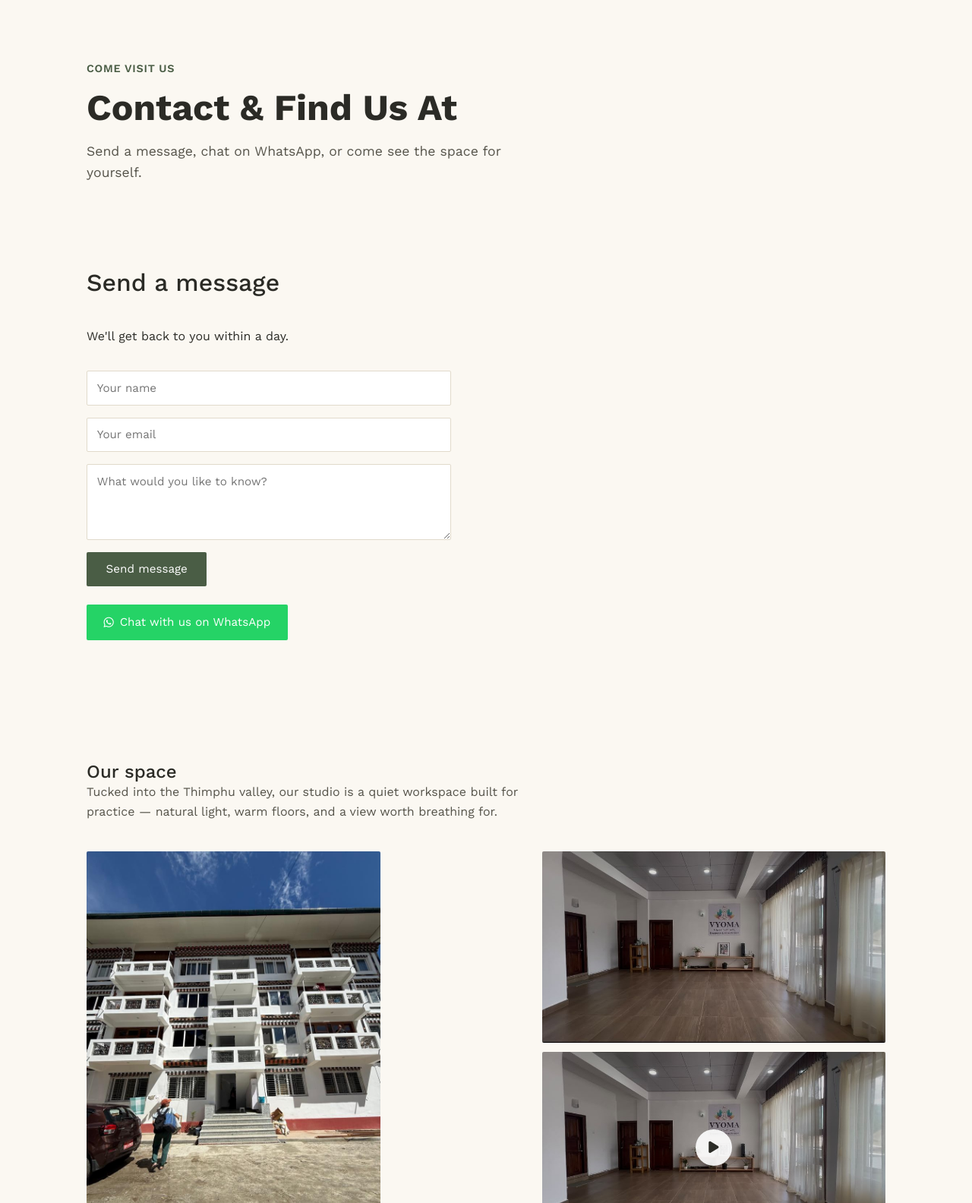
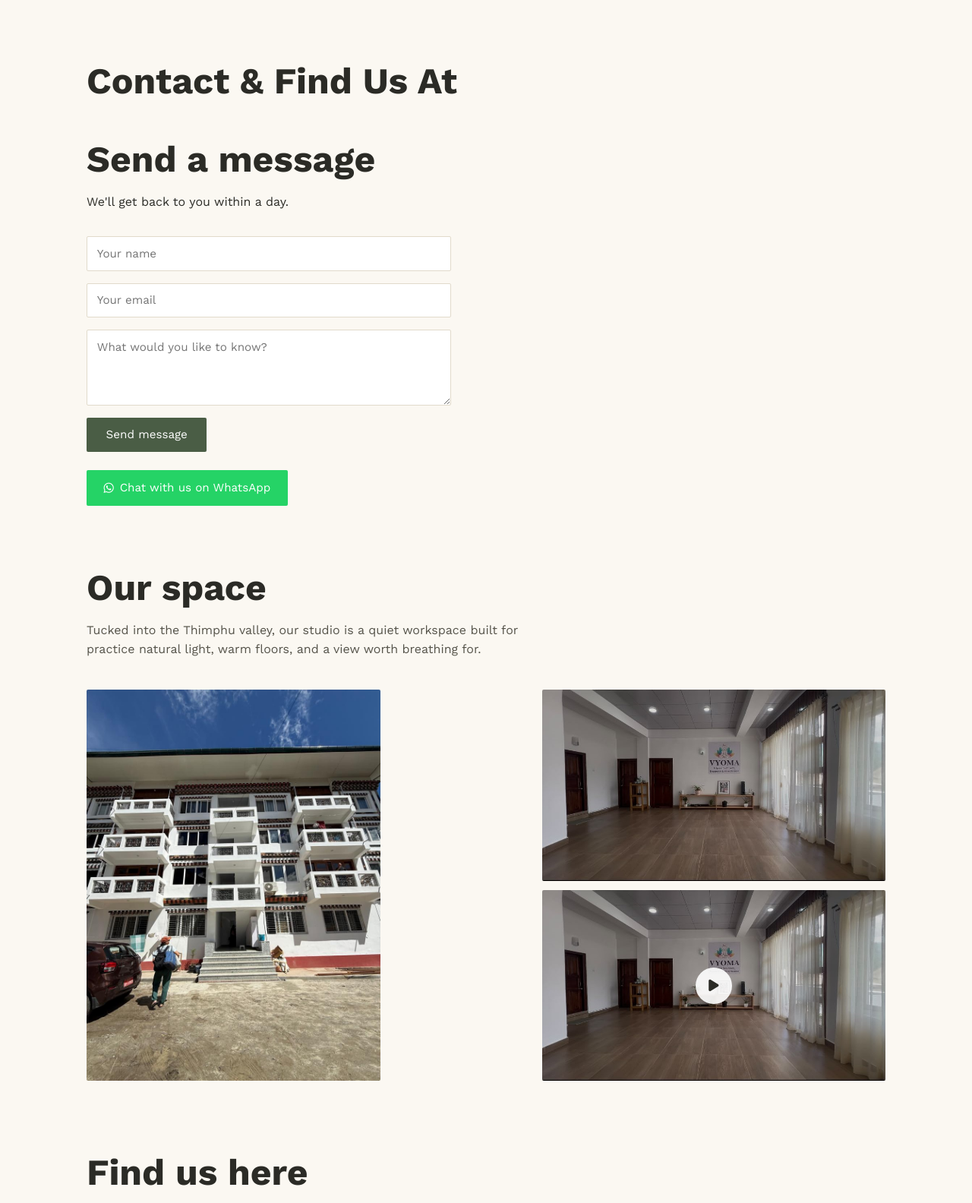
Before and after one commit to jurmeysherub/Vyoma-Yoga-Institute, a Flask app: page /contact in a window 1280 px wide. Shown: the part 641-2225 px from the top of the page at 76% size. Run offline with Flask 3, Linux system fonts and the light colour scheme.

Commit message:
thrid update

```diff
--- a/static/styles.css
+++ b/static/styles.css
@@ -41,6 +41,27 @@ section {
   margin: 0 auto;
   padding: 5rem 1.5rem;
 }
+
+.section-heading-lg {
+  font-size: 3rem;
+  font-weight: 700;
+  color: var(--color-ink);
+  margin-bottom: 1rem;
+}
+
+
+.page-title-block + section {
+  padding-top: 0;
+}
+
+.contact + .location {
+  padding-top: 0;
+}
+
+.location + .find-us {
+  padding-top: 0;
+}
+
 
 /* ===========================================
    NAV
@@ -90,7 +111,7 @@ section {
   color: #fff;
   background-image:
     linear-gradient(180deg, rgba(20,20,15,0.55) 0%, rgba(20,20,15,0.35) 45%, rgba(20,20,15,0.65) 100%),
-    url('https://images.unsplash.com/photo-1544367567-0f2fcb009e0b?q=80&w=1200&auto=format&fit=crop');
+    url('images/P1.jpeg');
   background-size: cover;
   background-position: center;
   display: flex;
@@ -1168,7 +1189,7 @@ section {
   color: #fff;
   background-image:
     linear-gradient(180deg, rgba(20,20,15,0.5) 0%, rgba(20,20,15,0.75) 100%),
-    url('https://images.unsplash.com/photo-1506126613408-eca07ce68773?q=80&w=1600&auto=format&fit=crop');
+    url('images/P6.jpeg');
   background-size: cover;
   background-position: center 30%;
   margin-bottom: -2px; /* removes any sub-pixel gap before the footer */
@@ -1359,28 +1380,28 @@ section {
 .hero-banner-classes {
   background-image:
     linear-gradient(180deg, rgba(20,20,15,0.45) 0%, rgba(20,20,15,0.3) 40%, rgba(20,20,15,0.7) 100%),
-    url('https://images.unsplash.com/photo-1506126613408-eca07ce68773?q=80&w=1600&auto=format&fit=crop');
+    url('images/P2.jpeg');
   background-position: center 40%;
 }
 
 .hero-banner-pricing {
   background-image:
     linear-gradient(180deg, rgba(20,20,15,0.45) 0%, rgba(20,20,15,0.3) 40%, rgba(20,20,15,0.7) 100%),
-    url('https://images.unsplash.com/photo-1506126613408-eca07ce68773?q=80&w=1600&auto=format&fit=crop');
+    url('images/P4.jpeg');
   background-position: center 60%;
 }
 
 .hero-banner-about {
   background-image:
     linear-gradient(180deg, rgba(20,20,15,0.45) 0%, rgba(20,20,15,0.3) 40%, rgba(20,20,15,0.7) 100%),
-    url('https://images.unsplash.com/photo-1506126613408-eca07ce68773?q=80&w=1600&auto=format&fit=crop');
+    url('images/P3.jpeg');
   background-position: center 20%;
 }
 
 .hero-banner-contact {
   background-image:
     linear-gradient(180deg, rgba(20,20,15,0.45) 0%, rgba(20,20,15,0.3) 40%, rgba(20,20,15,0.7) 100%),
-    url('https://images.unsplash.com/photo-1506126613408-eca07ce68773?q=80&w=1600&auto=format&fit=crop');
+    url('images/P1.jpeg');
   background-position: center 50%;
 }
 
@@ -1399,7 +1420,7 @@ section {
 .hero-banner-schedule {
   background-image:
     linear-gradient(180deg, rgba(20,20,15,0.45) 0%, rgba(20,20,15,0.3) 40%, rgba(20,20,15,0.7) 100%),
-    url('https://images.unsplash.com/photo-1506126613408-eca07ce68773?q=80&w=1600&auto=format&fit=crop');
+    url('images/P5.jpeg');
   background-position: center 40%;
 }
 
--- a/templates/about.html
+++ b/templates/about.html
@@ -46,7 +46,7 @@
     <img src="{{ url_for('static', filename='images/philosophy-1.jpeg') }}" alt="Teaching moment at Vyoma Yoga">
     <img src="{{ url_for('static', filename='images/philosophy-2.jpeg') }}" alt="Teaching moment at Vyoma Yoga">
     <img src="{{ url_for('static', filename='images/philosophy-3.jpeg') }}" alt="Teaching moment at Vyoma Yoga">
-    <img src="{{ url_for('static', filename='images/philosophy-4.jpeg') }}" alt="Teaching moment at Vyoma Yoga">
+    <img src="{{ url_for('static', filename='images/P.jpeg') }}" alt="Teaching moment at Vyoma Yoga">
   </div>
   <div class="about-text">
     <h2>Teaching Philosophy</h2>
--- a/templates/base.html
+++ b/templates/base.html
@@ -30,7 +30,7 @@
   <!-- ===== CLASSES DROPDOWN ===== -->
   <div class="nav-dropdown">
     <div class="nav-dropdown-toggle">
-      <a href="{{ url_for('classes') }}">Classes</a>
+      <a href="{{ url_for('classes') }}">CLASSES</a>
       <button class="nav-dropdown-caret" aria-label="Toggle Classes submenu">
         <i class="fa-solid fa-chevron-down"></i>
       </button>
@@ -46,7 +46,7 @@
   <!-- ===== PROGRAM DROPDOWN ===== -->
   <div class="nav-dropdown">
     <div class="nav-dropdown-toggle">
-      <a href="{{ url_for('ttc') }}">Program</a>
+      <a href="{{ url_for('ttc') }}">PROGRAM</a>
       <button class="nav-dropdown-caret" aria-label="Toggle Program submenu">
         <i class="fa-solid fa-chevron-down"></i>
       </button>
@@ -60,7 +60,7 @@
       <!-- ===== ABOUT DROPDOWN ===== -->
       <div class="nav-dropdown">
         <div class="nav-dropdown-toggle">
-        <a href="{{ url_for('about') }}">About</a>
+        <a href="{{ url_for('about') }}">ABOUT</a>
         <button class="nav-dropdown-caret" aria-label="Toggle About submenu">
         <i class="fa-solid fa-chevron-down"></i>
         </button>
@@ -73,7 +73,7 @@
             </div>
         </div>
 
-          <a href="{{ url_for('contact') }}" class="nav-cta">Contact</a>
+          <a href="{{ url_for('contact') }}" class="nav-cta">CONTACT</a>
           </nav>
 
       </div>
@@ -103,7 +103,7 @@
       </div>
 
       <div class="footer-col">
-        <a href="{{ url_for('ttc') }}">Teacher Training</a>
+        <a href="{{ url_for('ttc') }}">Programs</a>
         <a href="{{ url_for('events') }}">Events</a>
         <a href="{{ url_for('faq') }}">FAQ</a>
         <a href="{{ url_for('feedback') }}">Feedback</a>
--- a/templates/classes.html
+++ b/templates/classes.html
@@ -32,7 +32,7 @@
   </div>
   <div class="about-text">
     <h2>Qi Gong</h2>
-    <p>Breath-linked movement that builds heat and strength. For students comfortable with the basics.</p>
+    <p>An ancient Chinese practice of gentle movement and mindful meditation designed to cultivate the body's vital energy, or Qi. Qigong enhances the flow of energy through the body, promoting vitality, balance, and overall well-being.</p>
     <p>60 minutes. Continuous, flowing movement paired with breath, drawing on principles distinct from seated yoga practice. A gentler entry point into movement-based energy work.</p>
   </div>
 </section>
--- a/templates/contact.html
+++ b/templates/contact.html
@@ -8,13 +8,12 @@
 {% block content %}
 
 <section class="page-title-block">
-  <p class="page-eyebrow">Come Visit Us</p>
+  <!-- <p class="page-eyebrow">Come Visit Us</p> -->
   <h1>Contact &amp; Find Us At</h1>
-  <p class="page-subtitle">Send a message, chat on WhatsApp, or come see the space for yourself.</p>
 </section>
 
 <section class="contact" id="contact">
-  <h2>Send a message</h2>
+  <h1 class="section-heading-lg">Send a message</h1>
   <p>We'll get back to you within a day.</p>
   <form id="contactForm" class="contact-form" action="{{ url_for('contact') }}" method="POST">
     <input type="text" name="name" placeholder="Your name" required>
@@ -30,9 +29,10 @@
 
 <!-- ===== OUR SPACE (photos + video, own section) ===== -->
 <section class="location" id="location">
-  <h2>Our space</h2>
+  <h1 class="section-heading-lg">Our space</h1>
+  <!-- <h2 class="section-heading-lg">Our space</h2> -->
   <p class="location-intro">Tucked into the Thimphu valley, our studio is a quiet
-    workspace built for practice — natural light, warm floors, and a view worth
+    workspace built for practice natural light, warm floors, and a view worth
     breathing for.</p>
 
   <div class="location-gallery">
@@ -56,7 +56,8 @@
 
 <!-- ===== FIND US (map, own separate section) ===== -->
 <section class="find-us" id="find-us">
-  <h3 class="location-subtitle">Find us here</h3>
+  <h1 class="section-heading-lg">Find us here</h1>
+  <!-- <h1 class="section-heading-lg location-subtitle">Find us here</h1> -->
   <div class="map-embed">
     <iframe
       src="https://www.google.com/maps?q=Vyoma+Yoga,27.4776045,89.6368837&output=embed"
--- a/templates/feedback.html
+++ b/templates/feedback.html
@@ -10,7 +10,7 @@
 <section class="page-title-block">
   <p class="page-eyebrow">We're listening</p>
   <h1>Share Your Feedback</h1>
-  <p class="page-subtitle">Whether it's about a class, the space, or anything else — we'd love to hear from you.</p>
+  <p class="page-subtitle">Whether it's about a class, the space, or anything else we'd love to hear from you.</p>
 </section>
 
 <section class="feedback">
```
Also changed, not shown: static/images/P.jpeg (added), static/images/P1.jpeg (added), static/images/P2.jpeg (added), static/images/P3.jpeg (added), static/images/P4.jpeg (added), static/images/P5.jpeg (added), static/images/P6.jpeg (added), static/images/WhatsApp Image 2026-10-01 at 4.08.05 PM.jpeg (added), static/images/WhatsApp Image 2026-10-01 at 4.11.58 PM.jpeg (added). Lines whose indentation alone changed are shown as unchanged.
